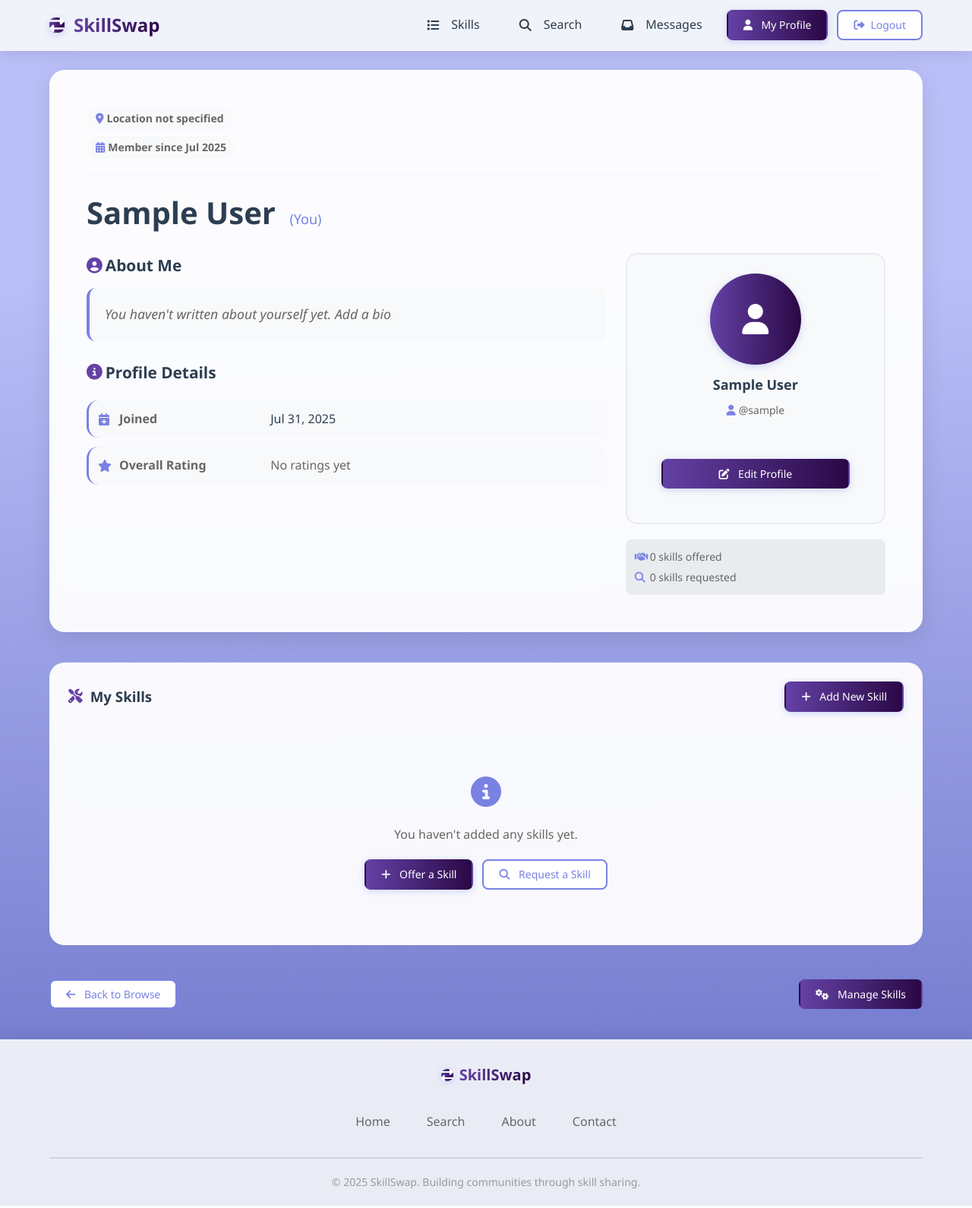
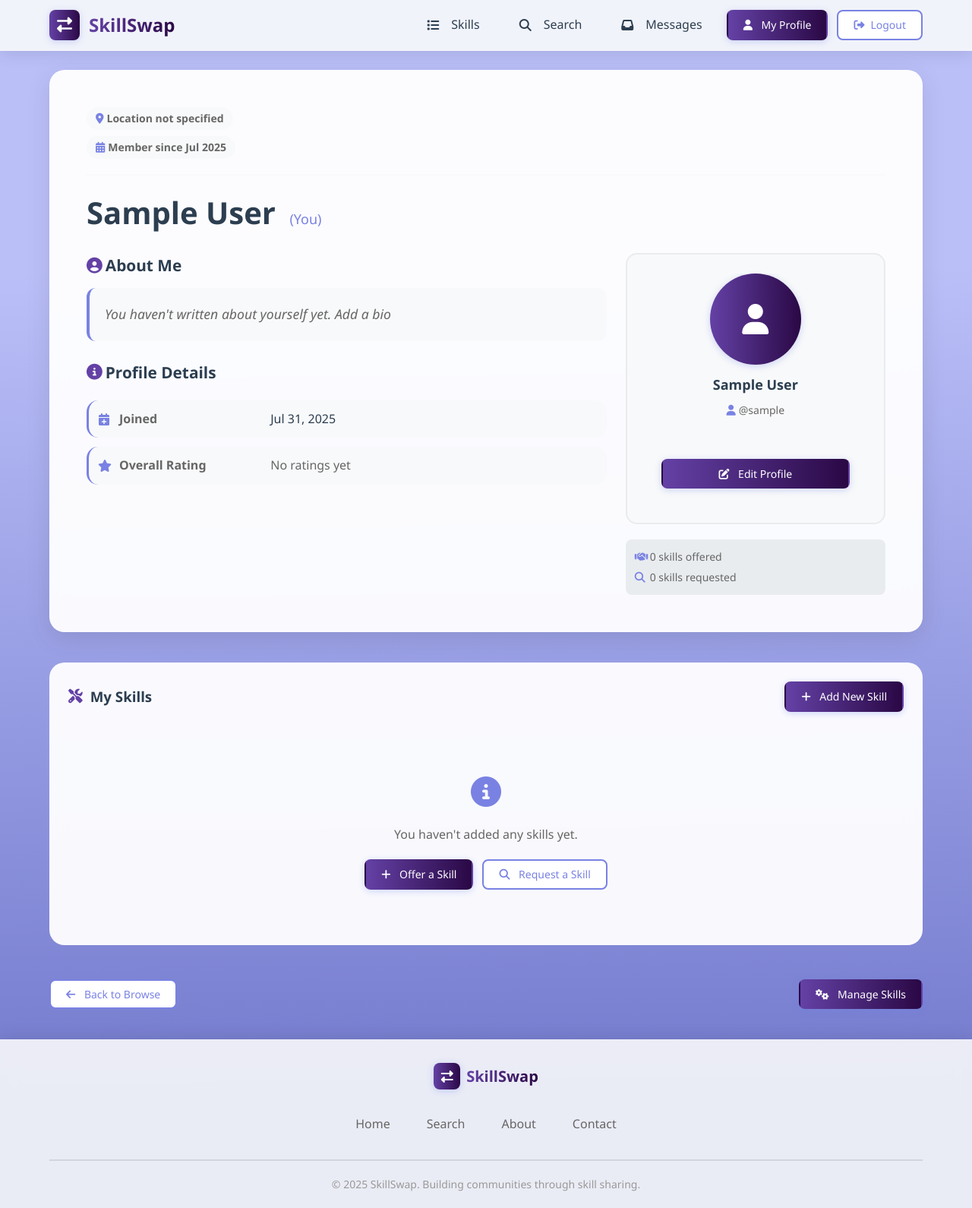
Before and after one commit to krismutalapova/SkillSwap, a Django app: page /profile/ in a window 1280 px wide. Shown: the whole page at 76% size. Run offline with Django 4.2, Linux system fonts and the light colour scheme; the visitor is signed in with stand-in values (Sample User, id 1); data comes from the database, SQL or seed files in the repository; data that the repository does not hold is empty.

Commit message:
feat(variables): standardize icon sizing system with semantic naming

```diff
--- a/static/css/variables.css
+++ b/static/css/variables.css
@@ -262,23 +262,25 @@
   --footer-padding: var(--space-xxl) 0 var(--space-lg) 0;
 
   /* Icon Sizes */
+  --icon-size-2xs: 8px;
+  --icon-size-xs: 12px;
   --icon-size-sm: 16px;
   --icon-size: 20px;
   --icon-size-lg: 28px;
+  --icon-size-xl: 35px;
+  --icon-size-2xl: 40px;
+  --icon-size-3xl: 60px;
   --icon-size-4xl: 80px;
 
   /* Component-Specific Dimensions */
   --profile-pic-size: 120px;
   --profile-card-min-width: 280px;
   --user-card-min-width: 350px;
-  --user-avatar-size: 60px;
-  --empty-state-icon-size: 80px;
   --search-bar-max-width: var(--container-max-width-small);
   --skill-description-min-height: 3rem;
   --skill-meta-min-height: 2rem;
   --skill-tile-min-width: 200px;
   --skill-tile-max-width: 300px;
-  --status-dot-size: 8px;
 
   /* ===== ANIMATION & TRANSITIONS ===== */
 
@@ -339,9 +341,6 @@
   --form-gap: var(--space-xl);
 
   /* Logo */
-  --logo-icon-size: 40px;
-  --logo-icon-size-small: 30px;
-  --logo-icon-size-footer: 35px;
   --logo-font-size: var(--font-size-2xl);
   --logo-font-size-mobile: var(--font-size-lg);
   --logo-font-size-footer: var(--font-size-xl);
```
